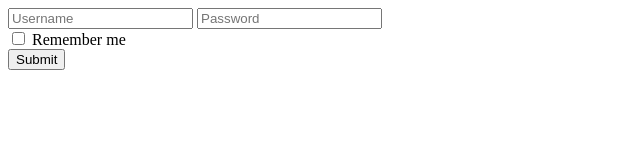
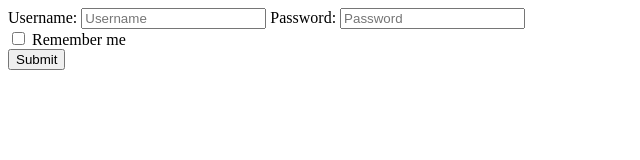
Before and after one commit to acciojob/remember-me-login-form-prajwal2103, a website: page main.html in a window 1280 px wide. Shown: the whole page, without its empty margins (0-640 px from the left). Drawn offline with Linux system fonts and the light colour scheme.

Commit message:
created a submission

```diff
--- a/main.html
+++ b/main.html
@@ -8,10 +8,14 @@
 
 <body>
 	<!-- the entire body must be written by student -->
-	  <div class="formInfo">
+	<div class="formInfo">
         <form action="" id="form">
-            <input type="text" placeholder="Username" id="username">
-            <input type="password" placeholder="Password" id="password">
+            <label for="Usenname">Username:
+            <input type="text" placeholder="Username" id="username" name="Usenname">
+        </label>
+            <label for="Password">Password:
+            <input type="password" placeholder="Password" id="password" name="Password">
+        </label>
             <div class="check">
                 <input type="checkbox" name="Check" id="checkbox">
             <label for="Check">Remember me</label>
```
